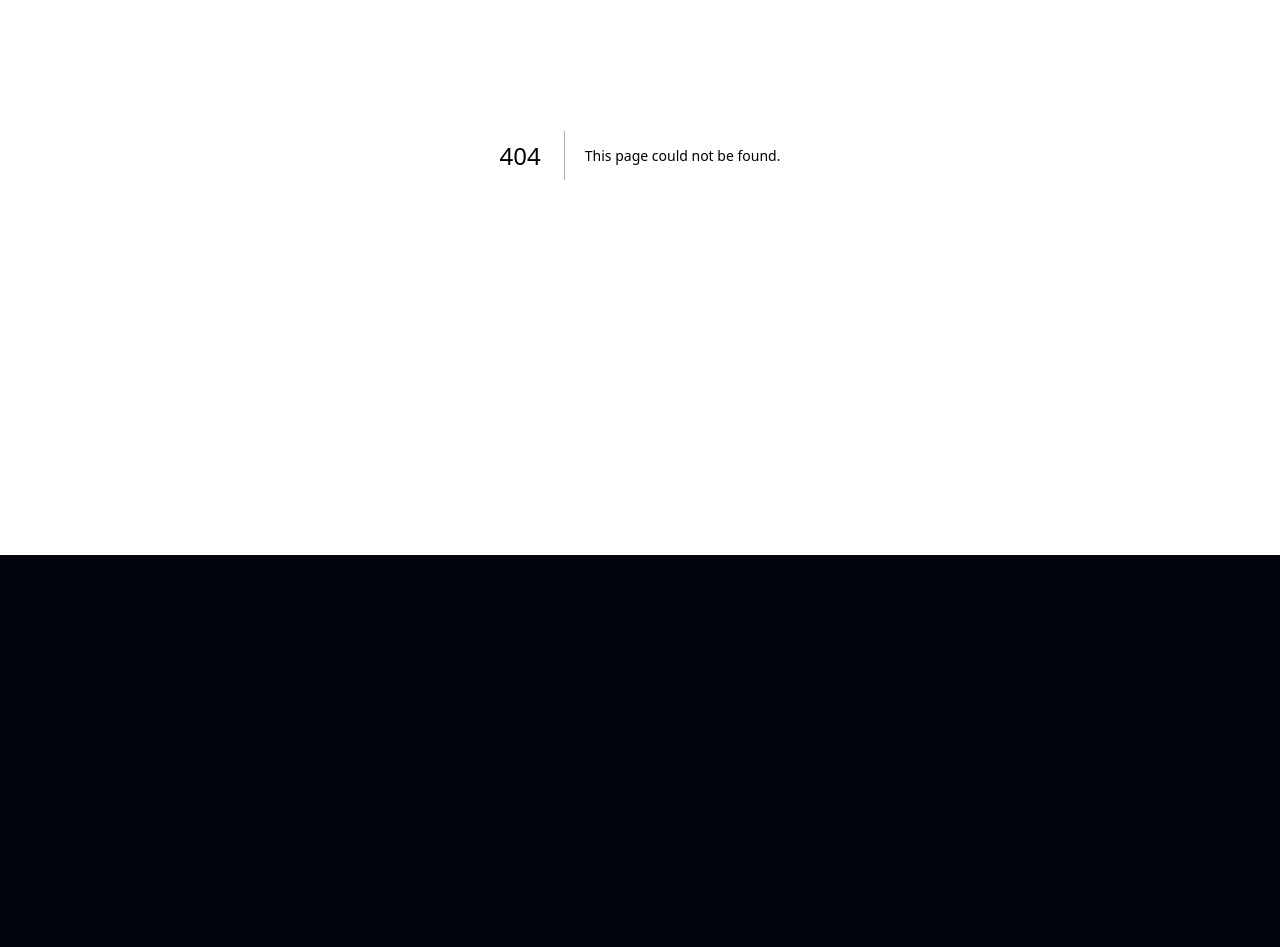
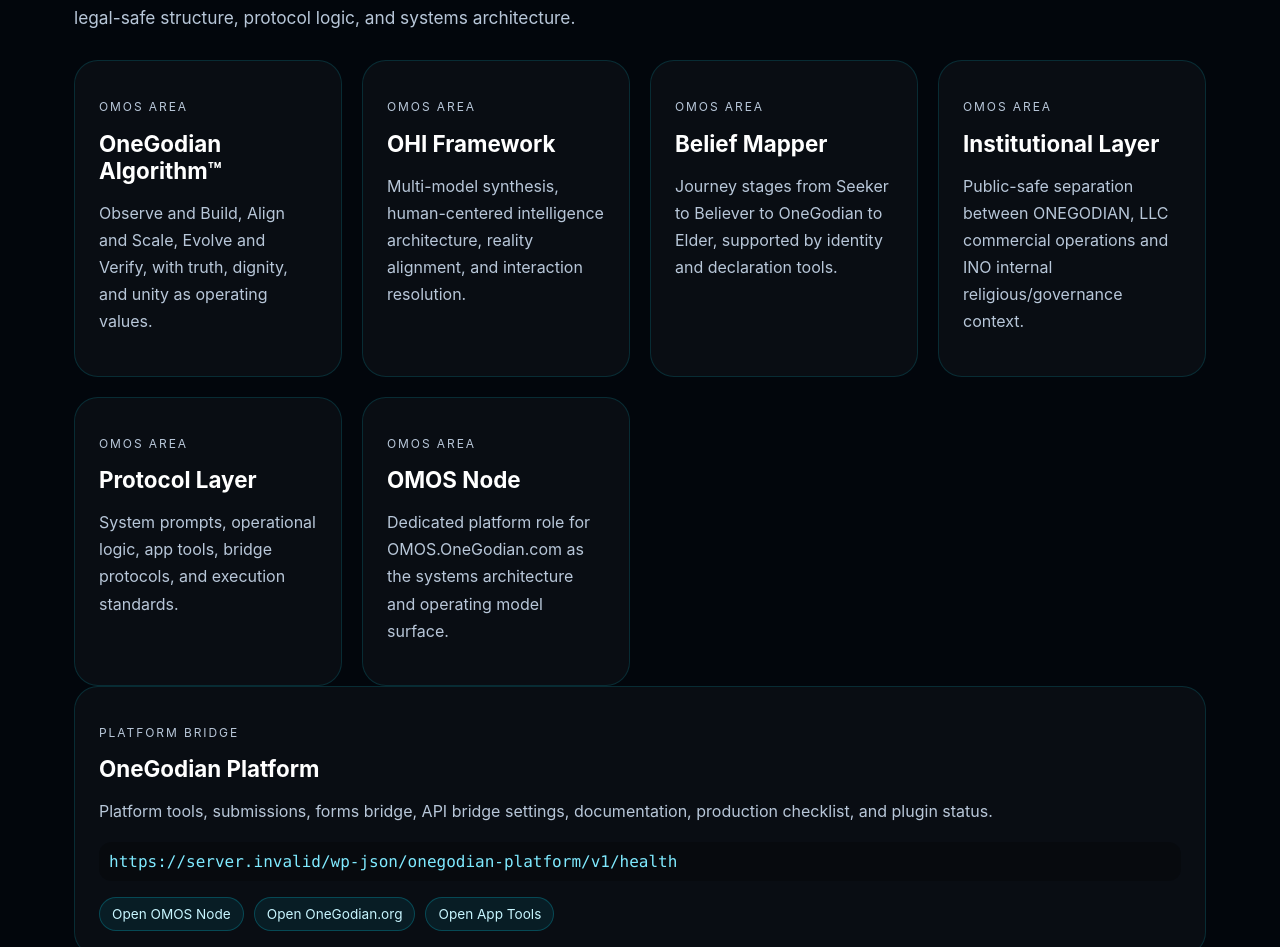
Before and after one commit to ohi-stack/onegodian-app-deploy, a Next.js app: page /omos in a window 1280 px wide. Before the commit this address had no page. Shown: the part 245-1192 px from the top of the page. Before the commit the page ends 800 px from the top, so only its background shows below. Built offline with nearby package versions, Linux system fonts and the light colour scheme; no server answers.

Commit message:
Add OMOS frontend page

```diff
--- /dev/null
+++ b/src/app/omos/page.tsx
@@ -0,0 +1,39 @@
+import { getBridgeBySlug } from '@/lib/app-content';
+
+const platformBridge = getBridgeBySlug('onegodian-platform');
+
+const omosAreas = [
+  ['OneGodian Algorithm™', 'Observe and Build, Align and Scale, Evolve and Verify, with truth, dignity, and unity as operating values.'],
+  ['OHI Framework', 'Multi-model synthesis, human-centered intelligence architecture, reality alignment, and interaction resolution.'],
+  ['Belief Mapper', 'Journey stages from Seeker to Believer to OneGodian to Elder, supported by identity and declaration tools.'],
+  ['Institutional Layer', 'Public-safe separation between ONEGODIAN, LLC commercial operations and INO internal religious/governance context.'],
+  ['Protocol Layer', 'System prompts, operational logic, app tools, bridge protocols, and execution standards.'],
+  ['OMOS Node', 'Dedicated platform role for OMOS.OneGodian.com as the systems architecture and operating model surface.'],
+];
+
+export default function OmosPage() {
+  return (
+    <main className="page">
+      <a href="/">← Home</a>
+      <p className="kicker">Operating Model · OMOS</p>
+      <h1>OMOS</h1>
+      <p className="lead">App gateway into the OneGodian Metaphysical Operating System: algorithm, OHI, belief mapping, legal-safe structure, protocol logic, and systems architecture.</p>
+      <section className="grid">
+        {omosAreas.map(([title, description]) => (
+          <article className="card" key={title}><p className="kicker">OMOS Area</p><h2>{title}</h2><p>{description}</p></article>
+        ))}
+      </section>
+      <section className="card wide-card">
+        <p className="kicker">Platform Bridge</p>
+        <h2>{platformBridge?.name || 'OneGodian Platform'}</h2>
+        <p>{platformBridge?.description}</p>
+        <code className="code-line">{platformBridge?.wordpressBaseUrl}{platformBridge?.healthEndpoint}</code>
+        <div className="tool-list">
+          <a className="pill" href="https://omos.onegodian.com">Open OMOS Node</a>
+          <a className="pill" href="https://onegodian.org">Open OneGodian.org</a>
+          <a className="pill" href="/tools">Open App Tools</a>
+        </div>
+      </section>
+    </main>
+  );
+}
```
